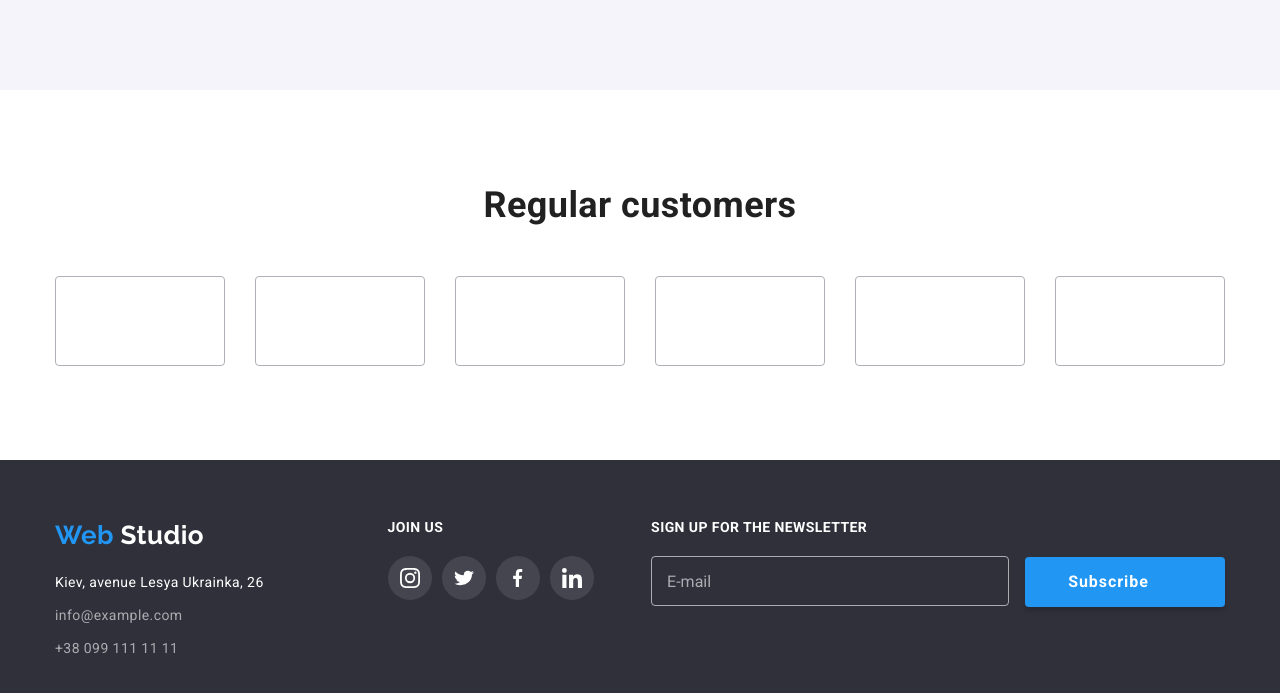
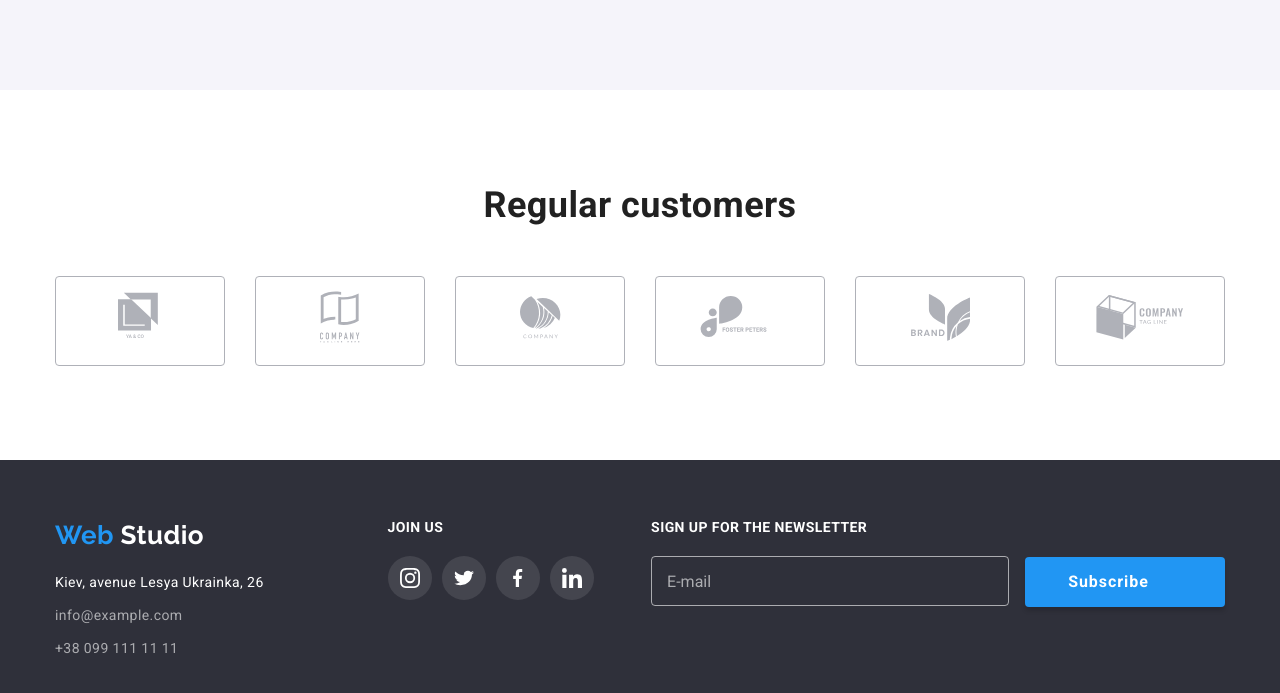
Before and after one commit to AnnaStruk/goit-markup-hw-04, a plain HTML site: page index.html in a window 1280 px wide. Shown: the part 2278-2971 px from the top of the page. Drawn offline with nearby package versions, Linux system fonts and the light colour scheme.

Commit message:
Adds icons to customer-section

```diff
--- a/css/styles.css
+++ b/css/styles.css
@@ -365,24 +365,33 @@ img {
   text-align: center;
 }
 
-/* Clients*/
-.clients {
+/* Customers*/
+.customers {
   display: flex;
   justify-content: center;
 }
 
-.client-item:not(:last-child) {
-  display: flex;
+.customer-item:not(:last-child) {
   margin-right: 30px;
 }
 
-.company-icon {
-  display: inline-block;
+.customer-item {
+  display: flex;
   width: 170px;
   height: 90px;
+
+  justify-content: center;
+  align-items: center;
   border: 1px solid #afb1b8;
   border-radius: 4px;
-  vertical-align: middle;
+}
+
+.customer-icon {
+  fill: #afb1b8;
+}
+
+.customer.link:hover .customer-icon {
+  fill: var(--accent-color);
 }
 
 /* Footer*/
--- a/index.html
+++ b/index.html
@@ -269,13 +269,49 @@
       <section class="section">
         <div class="container">
           <h2 class="section-title">Regular customers</h2>
-          <ul class="clients list">
-            <li class="client-item"><span class="company-icon"></span></li>
-            <li class="client-item"><span class="company-icon"></li>
-            <li class="client-item"><span class="company-icon"></li>
-            <li class="client-item"><span class="company-icon"></li>
-            <li class="client-item"><span class="company-icon"></li>
-            <li class="client-item"><span class="company-icon"></li>
+          <ul class="customers list">
+            <li class="customer-item">
+              <a class="customer-link" href="">
+                <svg class="customer-icon" width="44" height="50">
+                  <use href="./images/sprite.svg#logo-company-1"></use>
+                </svg>
+              </a>
+            </li>
+            <li class="customer-item">
+              <a class="customer-link" href="">
+                <svg class="customer-icon" width="40" height="52">
+                  <use href="./images/sprite.svg#logo-company-2"></use>
+                </svg>
+              </a>
+            </li>
+            <li class="customer-item">
+              <a class="customer-link" href="">
+                <svg class="customer-icon" width="41" height="43">
+                  <use href="./images/sprite.svg#logo-company-3"></use>
+                </svg>
+              </a>
+            </li>
+            <li class="customer-item">
+              <a class="customer-link" href="">
+                <svg class="customer-icon" width="80" height="42">
+                  <use href="./images/sprite.svg#logo-company-4"></use>
+                </svg>
+              </a>
+            </li>
+            <li class="customer-item">
+              <a class="customer-link" href="">
+                <svg class="customer-icon" width="59" height="47">
+                  <use href="./images/sprite.svg#logo-company-5"></use>
+                </svg>
+              </a>
+            </li>
+            <li class="customer-item">
+              <a class="customer-link" href="">
+                <svg class="customer-icon" width="88" height="45">
+                  <use href="./images/sprite.svg#logo-company-6"></use>
+                </svg>
+              </a>
+            </li>
           </ul>
         </div>
       </section>
@@ -285,8 +321,8 @@
     <footer class="page-footer">
       <div class="container footer-flexbox">
         <div class="content-box footer-info">
-          <a class="logo logo-footer"
-          href="./index.html"><span class="logo-web">Web</span
+          <a class="logo logo-footer" href="./index.html"
+            ><span class="logo-web">Web</span
             ><span class="logo-studio"> Studio</span>
           </a>
 
@@ -311,16 +347,32 @@
           <b class="join-us">Join us</b>
           <ul class="list footer-links">
             <li class="social-item">
-              <a class="footer-social icon-footer-insta" href="#" aria-label="Instagram Link"></a>
+              <a
+                class="footer-social icon-footer-insta"
+                href="#"
+                aria-label="Instagram Link"
+              ></a>
             </li>
             <li class="social-item">
-              <a class="footer-social icon-footer-twitter" href="#" aria-label="Twitter Link"></a>
+              <a
+                class="footer-social icon-footer-twitter"
+                href="#"
+                aria-label="Twitter Link"
+              ></a>
             </li>
             <li class="social-item">
-              <a class="footer-social icon-footer-fb" href="#" aria-label="Facebook Link"></a>
+              <a
+                class="footer-social icon-footer-fb"
+                href="#"
+                aria-label="Facebook Link"
+              ></a>
             </li>
             <li class="social-item">
-              <a class="footer-social icon-footer-linkedin" href="#" aria-label="LinkedIn Link"></a>
+              <a
+                class="footer-social icon-footer-linkedin"
+                href="#"
+                aria-label="LinkedIn Link"
+              ></a>
             </li>
           </ul>
         </div>
```
Also changed, not shown: images/sprite.svg (added), images/symbol-defs-opt.svg (deleted), images/symbol-defs.svg (deleted).
